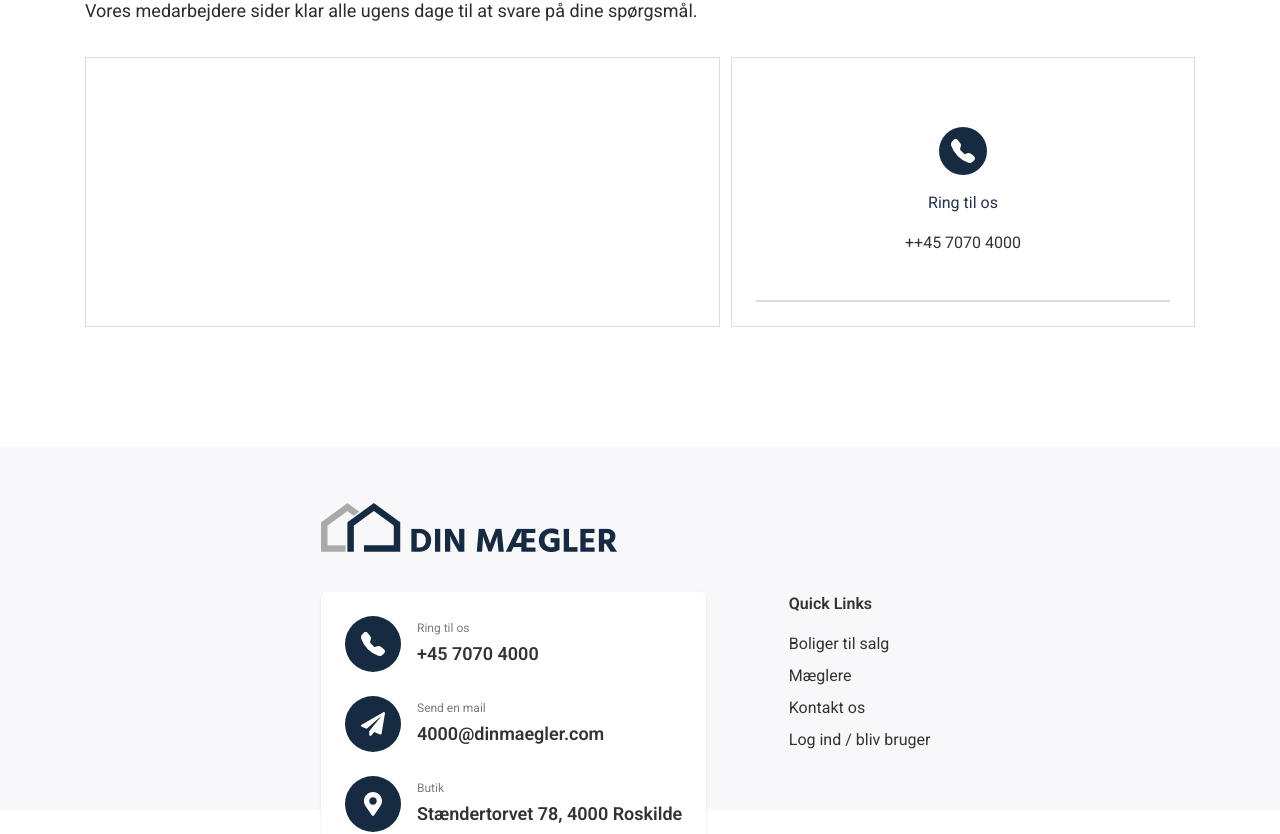
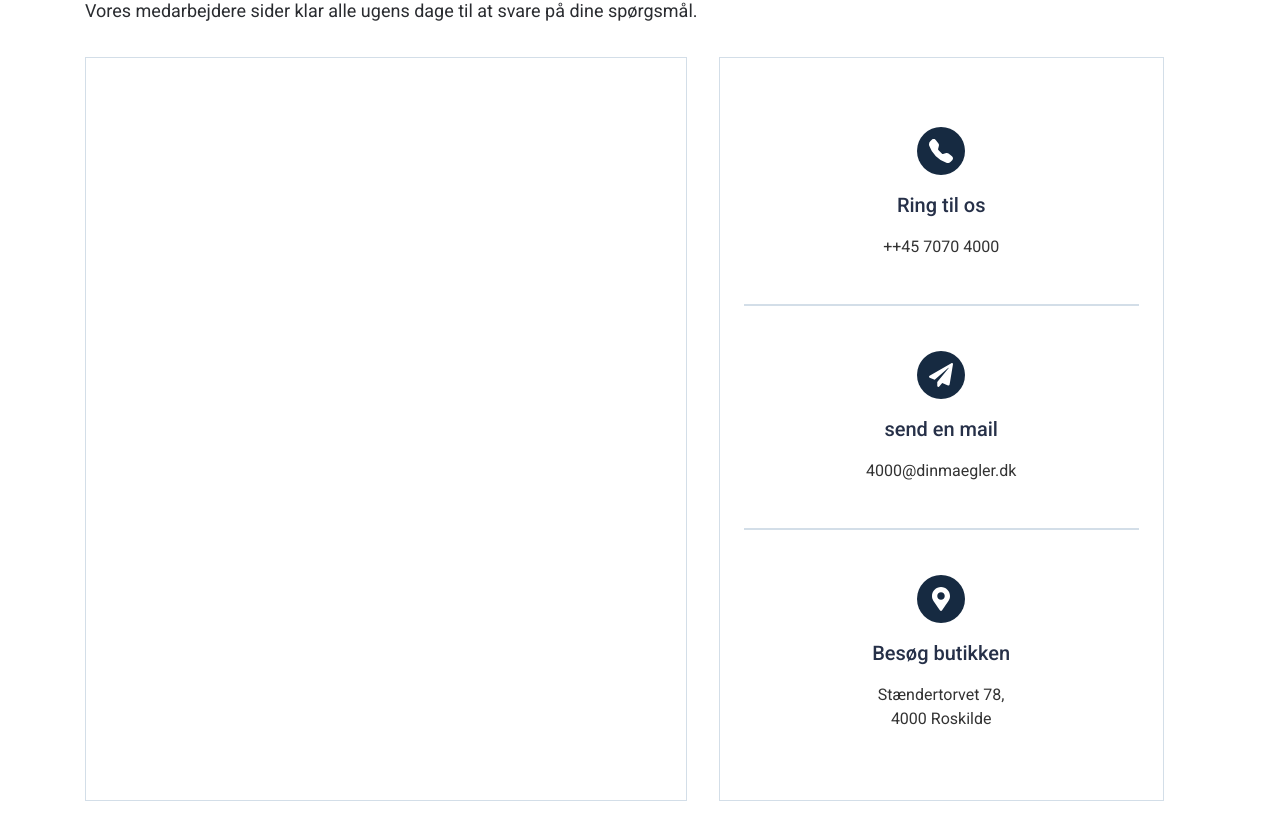
Before and after one commit to Howtoad/real-estate, a React (Create React App) app: page /kontakt in a window 1280 px wide. Shown: the part 655-1489 px from the top of the page. Built offline with nearby package versions, Linux system fonts and the light colour scheme.

Commit message:
add contact info

```diff
--- /dev/null
+++ b/src/features/ContactUs/templates/ContactForm.js
@@ -0,0 +1,7 @@
+const ContactForm = () => {
+  return (
+    <div className="col-start-1 col-end-3 row-start-2 row-end-3 p-6 border-[1px] border-solid border-[#D3DEE8] max-w-[635px]"></div>
+  );
+};
+
+export default ContactForm;
--- /dev/null
+++ b/src/features/ContactUs/templates/ContactInfo.js
@@ -0,0 +1,39 @@
+import { BsFillTelephoneFill } from "react-icons/bs";
+import { FaMapMarkerAlt, FaPaperPlane } from "react-icons/fa";
+import ContactInfoBox from "../components/ContactInfoBox";
+import ContactInfoLine from "../components/ContactInfoLine";
+
+const ContactInfo = () => {
+  return (
+    <div className="col-start-3 col-end-4 row-start-2 row-end-3 p-6 border-[1px] border-solid border-[#D3DEE8] max-w-[445px]">
+      <ContactInfoBox>
+        <div className="bg-primary max-w-fit max-h-fit p-3 rounded-full">
+          <BsFillTelephoneFill className=" text-white" size="24" />
+        </div>
+        <p className="text-heading font-medium text-xl">Ring til os</p>
+        <p className="text-paragraph">++45 7070 4000</p>
+      </ContactInfoBox>
+      <ContactInfoLine />
+      <ContactInfoBox>
+        <div className="bg-primary max-w-fit max-h-fit p-3 rounded-full">
+          <FaPaperPlane className="text-white" size="24" />
+        </div>
+        <p className="text-heading font-medium text-xl">send en mail</p>
+        <p className="text-paragraph">4000@dinmaegler.dk</p>
+      </ContactInfoBox>
+      <ContactInfoLine />
+      <ContactInfoBox>
+        <div className="bg-primary max-w-fit max-h-fit p-3 rounded-full">
+          <FaMapMarkerAlt className="text-white" size="24" />
+        </div>
+        <p className="text-heading font-medium text-xl">Besøg butikken</p>
+        <div className="flex flex-col items-center">
+          <p className="text-paragraph">Stændertorvet 78,</p>
+          <p className="text-paragraph">4000 Roskilde</p>
+        </div>
+      </ContactInfoBox>
+    </div>
+  );
+};
+
+export default ContactInfo;
--- a/src/views/Contact.js
+++ b/src/views/Contact.js
@@ -1,13 +1,12 @@
-import { BsFillTelephoneFill } from "react-icons/bs";
 import Heading from "../components/Heading";
-import ContactInfoBox from "../features/ContactUs/components/ContactInfoBox";
-import ContactInfoLine from "../features/ContactUs/components/ContactInfoLine";
+import ContactForm from "../features/ContactUs/templates/ContactForm";
+import ContactInfo from "../features/ContactUs/templates/ContactInfo";
 
 const Contact = () => {
   return (
     <>
       <Heading title="Kontakt os" />
-      <section className="grid max-w-[1110px] mx-auto my-[120px]">
+      <section className="grid max-w-[1110px] mx-auto my-[120px] gap-x-8">
         <div className="col-start-1 col-end-4 row-start-1 row-end-2">
           <p className="text-3xl text-heading_2 my-4">
             Vi sidder klar til at besvare dine spørgsmål
@@ -22,17 +21,8 @@ const Contact = () => {
             spørgsmål.
           </p>
         </div>
-        <div className="col-start-1 col-end-3 row-start-2 row-end-3 p-6 border-[1px] border-solid border-[#D3DEE8] max-w-[635px]"></div>
-        <div className="col-start-3 col-end-4 row-start-2 row-end-3 p-6 border-[1px] border-solid border-[#D3DEE8]">
-          <ContactInfoBox>
-            <div className="bg-primary max-w-fit max-h-fit p-3 rounded-full">
-              <BsFillTelephoneFill className=" text-white" size="24" />
-            </div>
-            <p className="text-heading">Ring til os</p>
-            <p className="text-paragraph">++45 7070 4000</p>
-          </ContactInfoBox>
-          <ContactInfoLine />
-        </div>
+        <ContactForm />
+        <ContactInfo />
       </section>
     </>
   );
```
